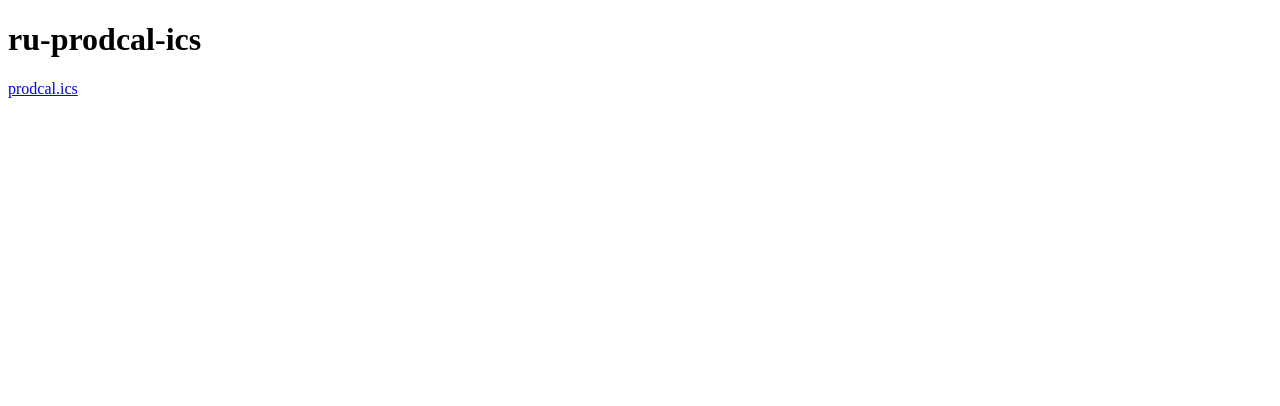
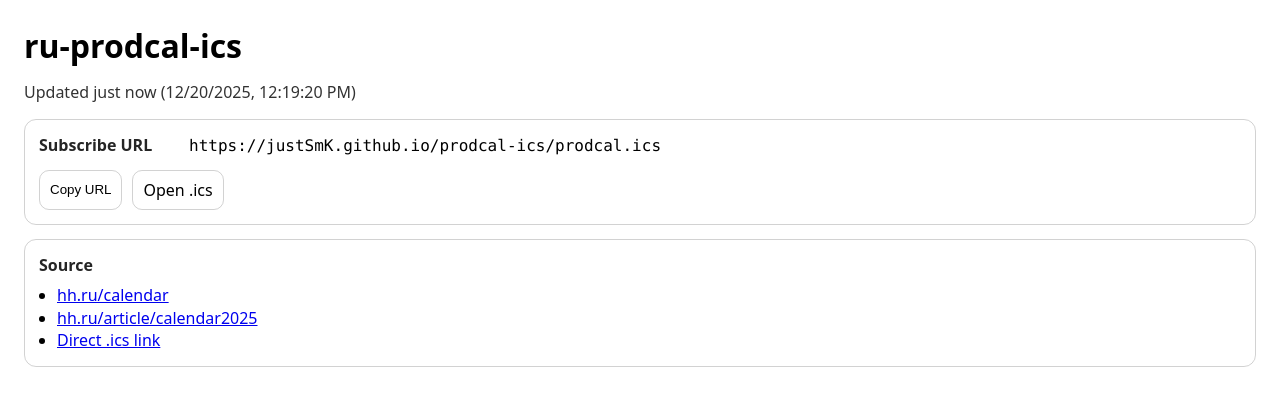
Before and after one commit to justSmK/prodcal-ics, a plain HTML site: page index.html in a window 1280 px wide. Drawn offline with Linux system fonts and the light colour scheme.

Commit message:
deploy: 9c05adda603a62fcac56e859e1760ecd44b24662

```diff
--- a/index.html
+++ b/index.html
@@ -1,5 +1,111 @@
 <!doctype html>
-<meta charset="utf-8">
-<title>ru-prodcal-ics</title>
-<h1>ru-prodcal-ics</h1>
-<p><a href="./prodcal.ics">prodcal.ics</a></p>
+<html lang="en">
+<head>
+  <meta charset="utf-8" />
+  <title>ru-prodcal-ics</title>
+  <meta name="viewport" content="width=device-width, initial-scale=1" />
+  <link rel="stylesheet" href="style.css" />
+</head>
+<body>
+  <h1>ru-prodcal-ics</h1>
+
+  <div class="meta" id="meta">Loading…</div>
+
+  <div class="card">
+    <div class="row">
+      <div class="label">Subscribe URL</div>
+      <div class="value mono" id="subscribeUrl">—</div>
+    </div>
+
+    <div class="buttons">
+      <button class="copy-btn" id="copyBtn" type="button">Copy URL</button>
+      <a class="btn" id="openIcsBtn" href="./prodcal.ics">Open .ics</a>
+    </div>
+  </div>
+
+  <div class="card">
+    <div class="label">Source</div>
+    <ul class="links">
+      <li><a id="hhCalendar" href="https://hh.ru/calendar">hh.ru/calendar</a></li>
+      <li><a id="hhArticle" href="https://hh.ru/article/calendar">hh.ru/article/calendarYYYY</a></li>
+      <li><a href="https://justSmK.github.io/prodcal-ics/prodcal.ics">Direct .ics link</a></li>
+    </ul>
+  </div>
+
+  <script>
+    function formatRelativeTime(date) {
+      const now = new Date();
+      const diffMs = now - date;
+      const diffSec = Math.floor(diffMs / 1000);
+      const diffMin = Math.floor(diffSec / 60);
+      const diffHours = Math.floor(diffMin / 60);
+      const diffDays = Math.floor(diffHours / 24);
+
+      if (diffMin < 1) return 'just now';
+      if (diffMin < 60) return `${diffMin} minute${diffMin === 1 ? '' : 's'} ago`;
+      if (diffHours < 24) return `${diffHours} hour${diffHours === 1 ? '' : 's'} ago`;
+      if (diffDays < 30) return `${diffDays} day${diffDays === 1 ? '' : 's'} ago`;
+      return 'more than 30 days ago';
+    }
+
+    async function loadMeta() {
+      const metaEl = document.getElementById('meta');
+      const subscribeEl = document.getElementById('subscribeUrl');
+      const copyBtn = document.getElementById('copyBtn');
+      const hhCalendar = document.getElementById('hhCalendar');
+      const hhArticle = document.getElementById('hhArticle');
+
+      // Compute base URL from current location (works for custom domains too)
+      const basePath =
+        window.location.origin +
+        window.location.pathname.replace(/\/[^\/]*$/, '');
+
+      const fallbackSubscribeUrl = `${basePath}/prodcal.ics`;
+
+      let data = null;
+      try {
+        const resp = await fetch('./meta.json', { cache: 'no-store' });
+        if (resp.ok) data = await resp.json();
+      } catch {}
+
+      const updatedAt = data?.updatedAtUtc ? new Date(data.updatedAtUtc) : null;
+      const subscribeUrl = data?.subscribeUrl || fallbackSubscribeUrl;
+
+      subscribeEl.textContent = subscribeUrl;
+      copyBtn.dataset.url = subscribeUrl;
+
+      if (data?.hhCalendarUrl) hhCalendar.href = data.hhCalendarUrl;
+      if (data?.hhArticleUrl) {
+        hhArticle.href = data.hhArticleUrl;
+        hhArticle.textContent = data.hhArticleUrl.replace('https://', '');
+      }
+
+      if (updatedAt && !isNaN(updatedAt.getTime())) {
+        metaEl.textContent =
+          `Updated ${formatRelativeTime(updatedAt)} (${updatedAt.toLocaleString()})`;
+      } else {
+        metaEl.textContent = 'Updated time: unknown';
+      }
+    }
+
+    document.addEventListener('click', async (event) => {
+      const btn = event.target.closest('.copy-btn');
+      if (!btn) return;
+
+      const url = btn.dataset.url;
+      if (!url) return;
+
+      try {
+        await navigator.clipboard.writeText(url);
+        const original = btn.textContent;
+        btn.textContent = 'Copied!';
+        setTimeout(() => { btn.textContent = original; }, 1200);
+      } catch (e) {
+        alert('Failed to copy. You can copy the URL manually.');
+      }
+    });
+
+    loadMeta();
+  </script>
+</body>
+</html>
--- /dev/null
+++ b/meta.json
@@ -0,0 +1,6 @@
+{
+  "updatedAtUtc": "2025-12-20T12:19:20Z",
+  "subscribeUrl": "https://justSmK.github.io/prodcal-ics/prodcal.ics",
+  "hhCalendarUrl": "https://hh.ru/calendar",
+  "hhArticleUrl": "https://hh.ru/article/calendar2025"
+}
--- /dev/null
+++ b/style.css
@@ -0,0 +1,57 @@
+:root {
+  color-scheme: light dark;
+}
+
+body {
+  font-family: system-ui, -apple-system, Segoe UI, Roboto, Arial, sans-serif;
+  margin: 24px;
+  line-height: 1.4;
+}
+
+h1 { margin: 0 0 12px; }
+
+.meta {
+  opacity: 0.8;
+  margin-bottom: 16px;
+}
+
+.card {
+  border: 1px solid rgba(127,127,127,0.35);
+  border-radius: 12px;
+  padding: 14px;
+  margin-bottom: 14px;
+}
+
+.row {
+  display: grid;
+  grid-template-columns: 140px 1fr;
+  gap: 10px;
+  align-items: baseline;
+}
+
+.label { font-weight: 600; opacity: 0.85; }
+.value { word-break: break-all; }
+.mono { font-family: ui-monospace, SFMono-Regular, Menlo, Monaco, Consolas, monospace; }
+
+.buttons {
+  display: flex;
+  gap: 10px;
+  margin-top: 12px;
+}
+
+.copy-btn, .btn {
+  border: 1px solid rgba(127,127,127,0.35);
+  background: transparent;
+  padding: 8px 10px;
+  border-radius: 10px;
+  cursor: pointer;
+  text-decoration: none;
+  color: inherit;
+  display: inline-flex;
+  align-items: center;
+}
+
+.links {
+  margin: 8px 0 0;
+  padding-left: 18px;
+}
```
Also changed, not shown: 1 other file.
